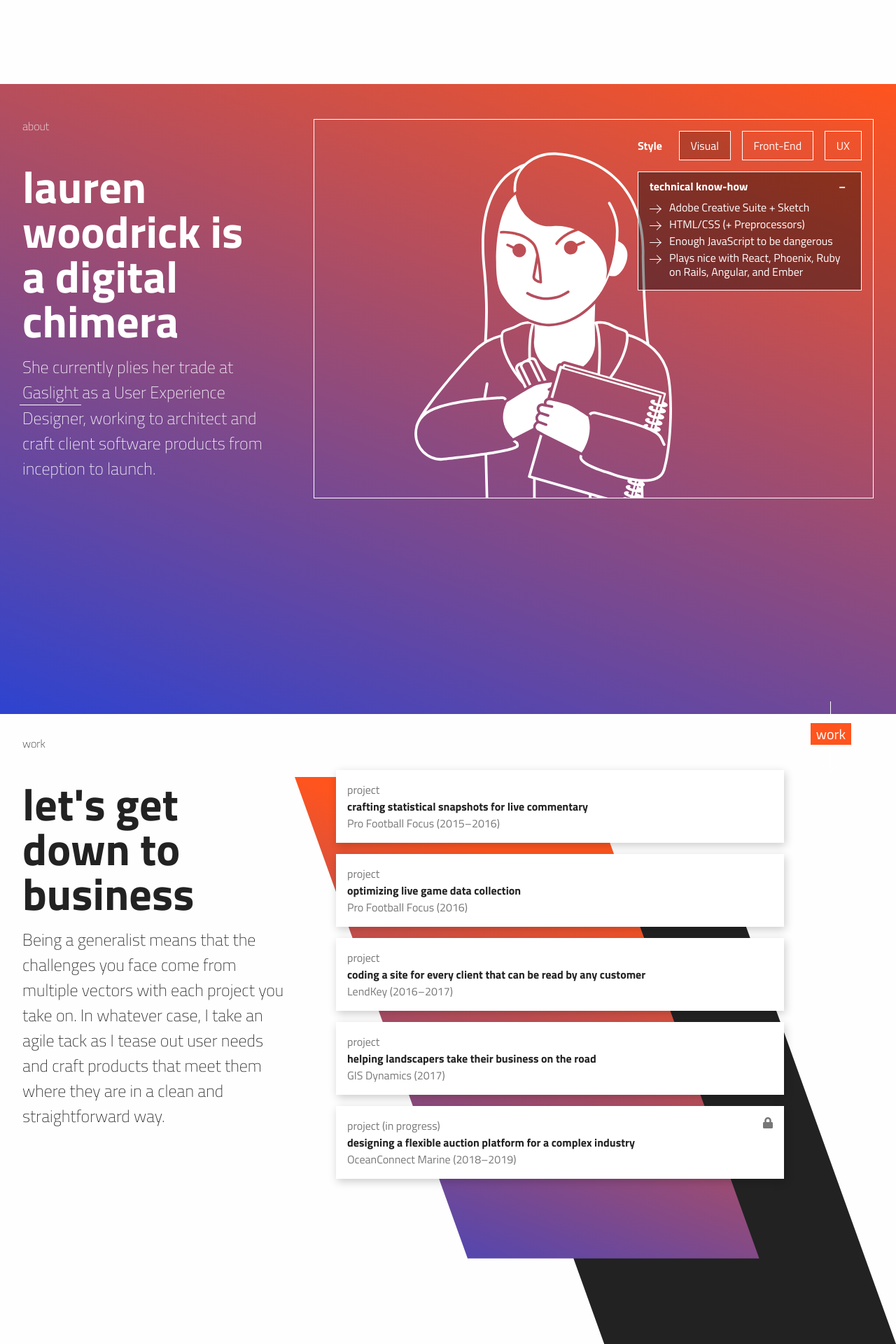
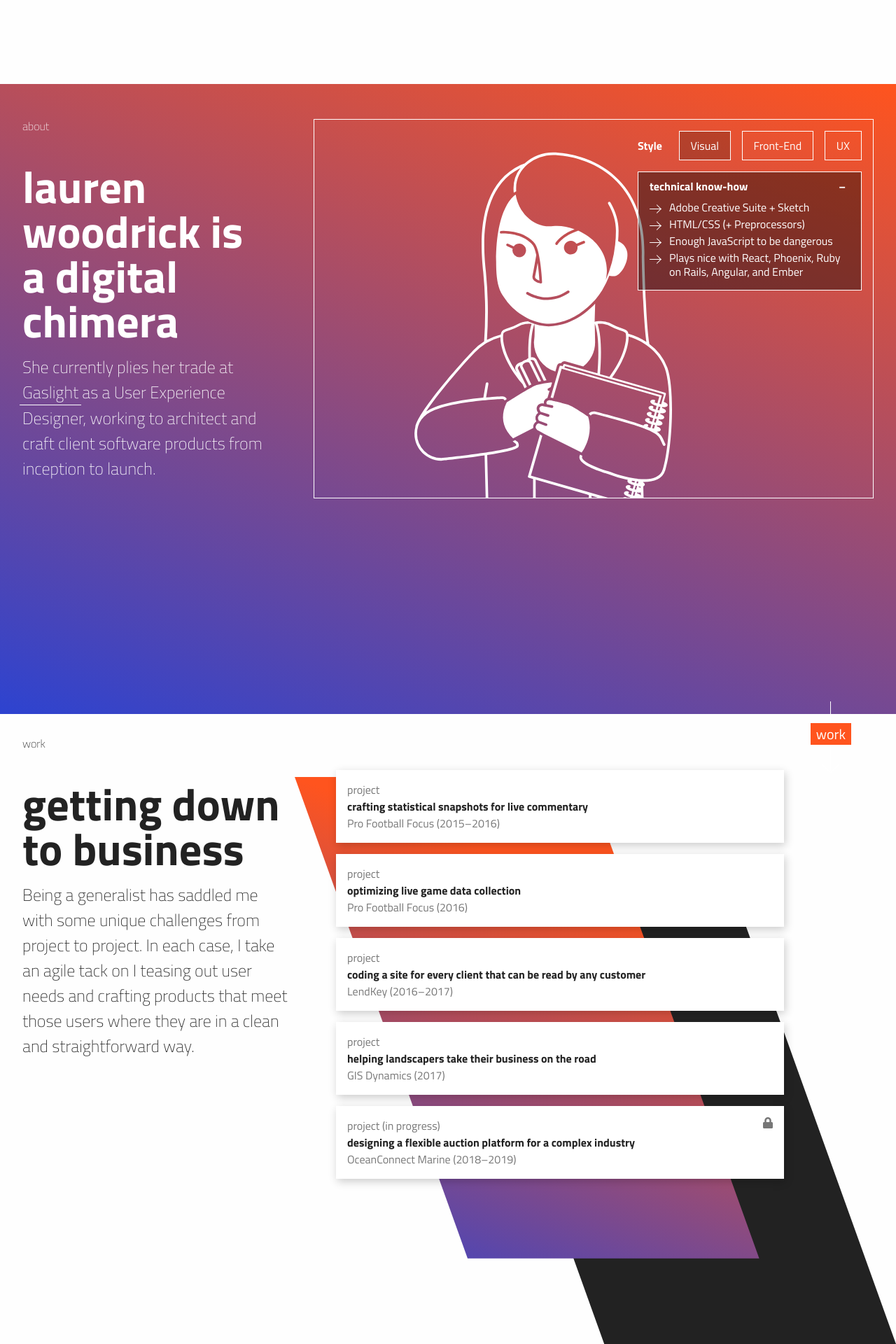
Before and after one commit to lwoodrick/lwoodrick.github.io, a Jekyll site: the page built from index.html, in a window 1280 px wide. Shown: the part 844-2764 px from the top of the page at 70% size. Built offline with Jekyll 4.4.1, drawn with Linux system fonts in a browser that asks for light colours.

Commit message:
Copy; update static logo for adaptations.

```diff
--- a/_sass/modules/_animation.scss
+++ b/_sass/modules/_animation.scss
@@ -153,14 +153,12 @@
 }
 .logotype--static .reverse-wedge:nth-child(2) {
   animation: none;
-  top: 1.5rem;
   height: 2.5rem;
   transform: skewX(-20deg);
   left: -0.5rem;
 }
 .logotype--static .reverse-wedge:nth-child(3) {
   animation: none;
-  top: 1.5rem;
   height: 2.5rem;
   transform: skewX(-20deg);
   left: -0.5rem;
--- a/index.html
+++ b/index.html
@@ -57,12 +57,11 @@
     <div class="content content--work">
       <h2 class="section-title">Work</h2>
       <div class="section-copy">
-        <h3 class="section-lede">Let's get down to business</h3>
+        <h3 class="section-lede">Getting down to business</h3>
         <p class="section-text">
-          Being a generalist means that the challenges you face come from multiple
-          vectors with each project you take on. In whatever case, I take
-          an agile tack as I tease out user needs and craft products that meet
-          them where they are in a clean and straightforward way.
+          Being a generalist has saddled me with some unique challenges from project to project.
+          In each case, I take an agile tack on I teasing out user needs and crafting products that
+          meet those users where they are in a clean and straightforward way.
         </p>
       </div>
         <div class="section-sidebar">
```
